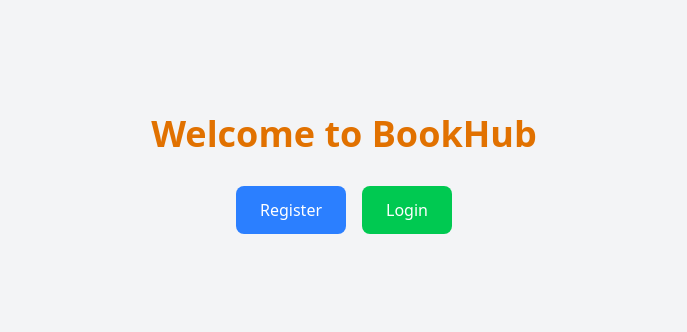
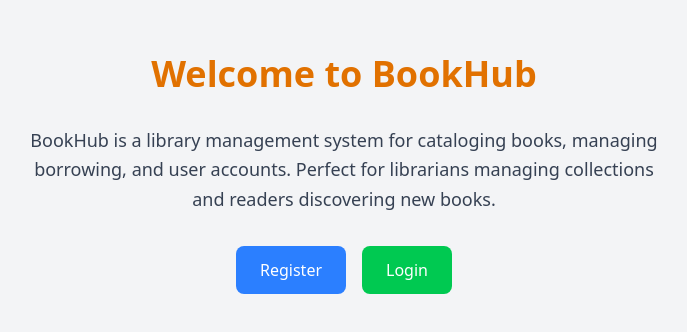
Before and after one commit to Ialbertine/BookHub_DevOpsProject, a React (Vite) app in the folder frontend/: page / in a window 1280 px wide. Shown: the part 226-558 px from the top of the page, without its empty margins (296-983 px from the left). Built offline with nearby package versions, Linux system fonts and the light colour scheme; no server answers.

Commit message:
feat: applied the changes on the home to test deployment

```diff
--- a/frontend/src/pages/Home.tsx
+++ b/frontend/src/pages/Home.tsx
@@ -5,6 +5,12 @@ const Home: React.FC = () => {
   return (
     <div className="min-h-screen flex flex-col items-center justify-center bg-gray-100">
       <h1 className="text-4xl font-bold text-amber-600 mb-8">Welcome to BookHub</h1>
+
+      <p className="text-lg text-gray-700 text-center max-w-2xl mb-8 px-4 leading-relaxed">
+        BookHub is a library management system for cataloging books, managing borrowing, and user accounts.
+        Perfect for librarians managing collections and readers discovering new books.
+      </p>
+
       <div className="flex gap-4">
         <Link
           to="/register"
```
